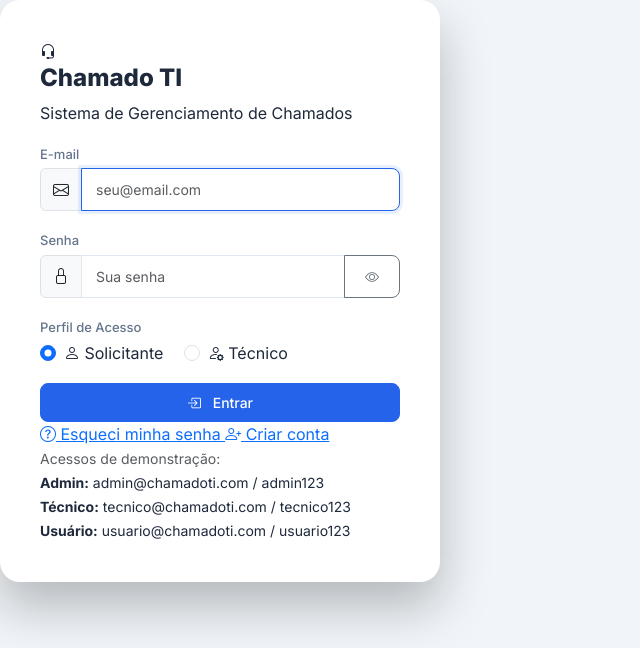
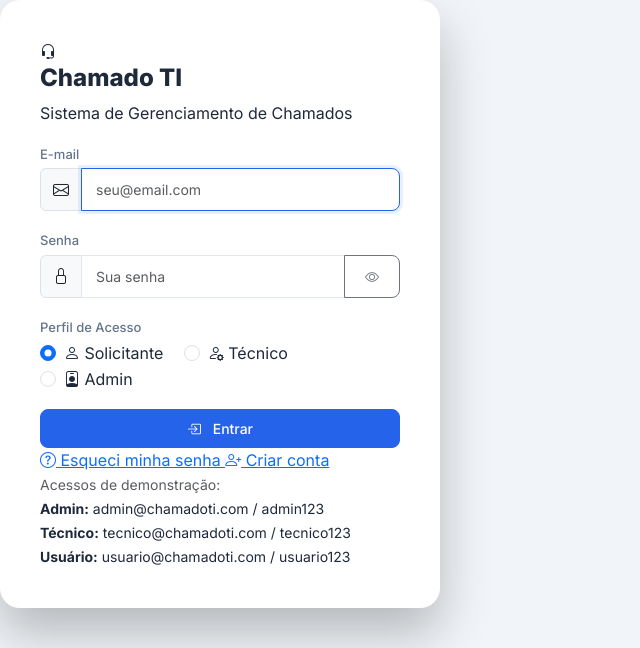
Before and after one commit to evellinsilvalanna-coder/App-Chamados, a Flask app: page /login in a window 1280 px wide. Shown: the top 648 px of the page, without its empty margins (0-640 px from the left). Run offline with Flask 3, Linux system fonts and the light colour scheme; data comes from the database, SQL or seed files in the repository.

Commit message:
Adicionada opção Admin no login

```diff
--- a/templates/login.html
+++ b/templates/login.html
@@ -67,6 +67,12 @@
                                 <i class="bi bi-person-gear"></i> Técnico
                             </label>
                         </div>
+                        <div class="form-check form-check-inline">
+                            <input class="form-check-input" type="radio" name="profile" id="profileAdmin" value="admin">
+                            <label class="form-check-label" for="profileAdmin">
+                                <i class="bi bi-person-badge"></i> Admin
+                            </label>
+                        </div>
                     </div>
                 </div>
 
```
